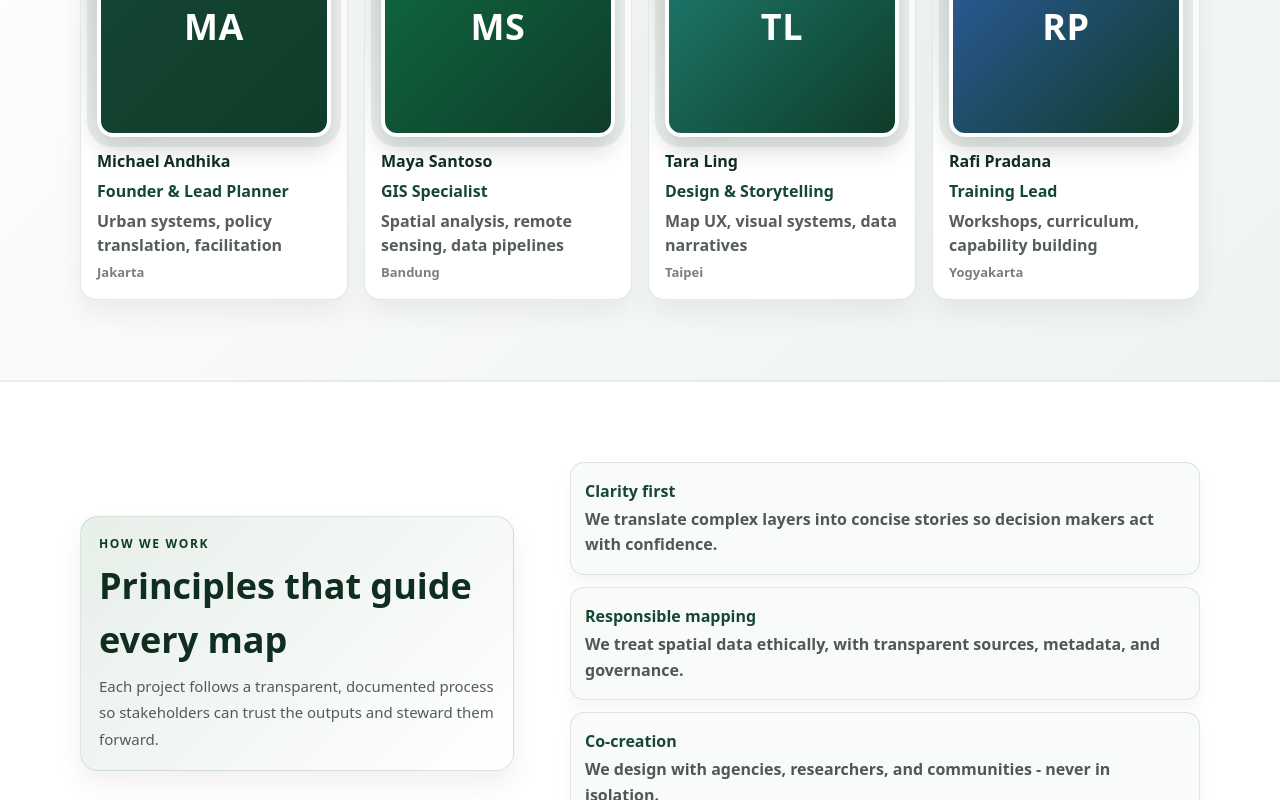
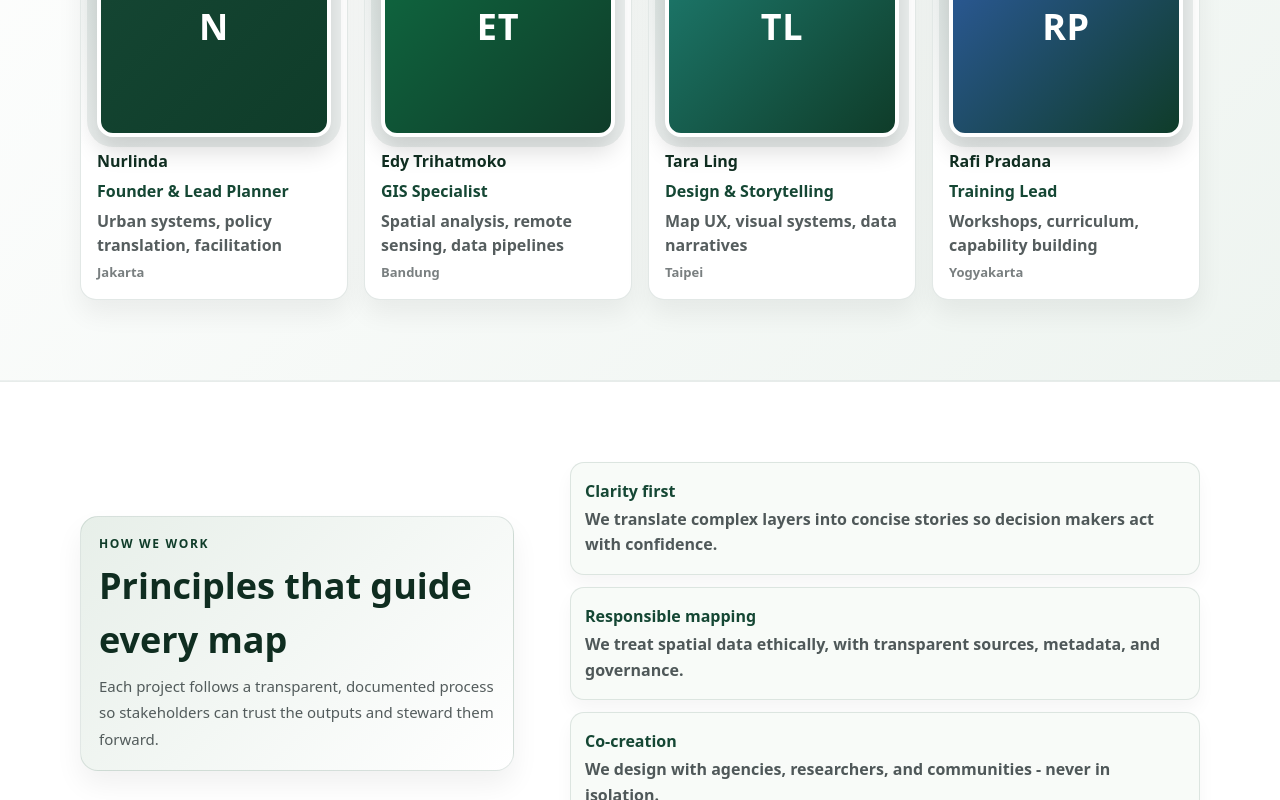
Before and after one commit to environmentinitiativeslab-lang/spatiallens_app, a React (Vite) app in the folder Client/: page /about in a window 1280 px wide. Shown: the part 1503-2303 px from the top of the page. Built offline with nearby package versions, Linux system fonts and the light colour scheme.

Commit message:
Mengubah Nama di About Us

```diff
--- a/Client/package.json
+++ b/Client/package.json
@@ -15,7 +15,7 @@
     "maplibre-gl": "^5.10.0",
     "react": "^19.1.1",
     "react-dom": "^19.1.1",
-    "react-router-dom": "^7.9.4",
+    "react-router-dom": "^7.11.0",
     "recharts": "^3.4.1"
   },
   "devDependencies": {
--- a/Client/src/Page/AboutUs.jsx
+++ b/Client/src/Page/AboutUs.jsx
@@ -74,7 +74,7 @@ const timeline = [
 
 const teamMembers = [
   {
-    name: "Michael Andhika",
+    name: "Nurlinda",
     role: "Founder & Lead Planner",
     focus: "Urban systems, policy translation, facilitation",
     location: "Jakarta",
@@ -82,7 +82,7 @@ const teamMembers = [
     photo: null,
   },
   {
-    name: "Maya Santoso",
+    name: "Edy Trihatmoko",
     role: "GIS Specialist",
     focus: "Spatial analysis, remote sensing, data pipelines",
     location: "Bandung",
```
Also changed, not shown: 1 other file (tests, documents, lock files or other folders).
